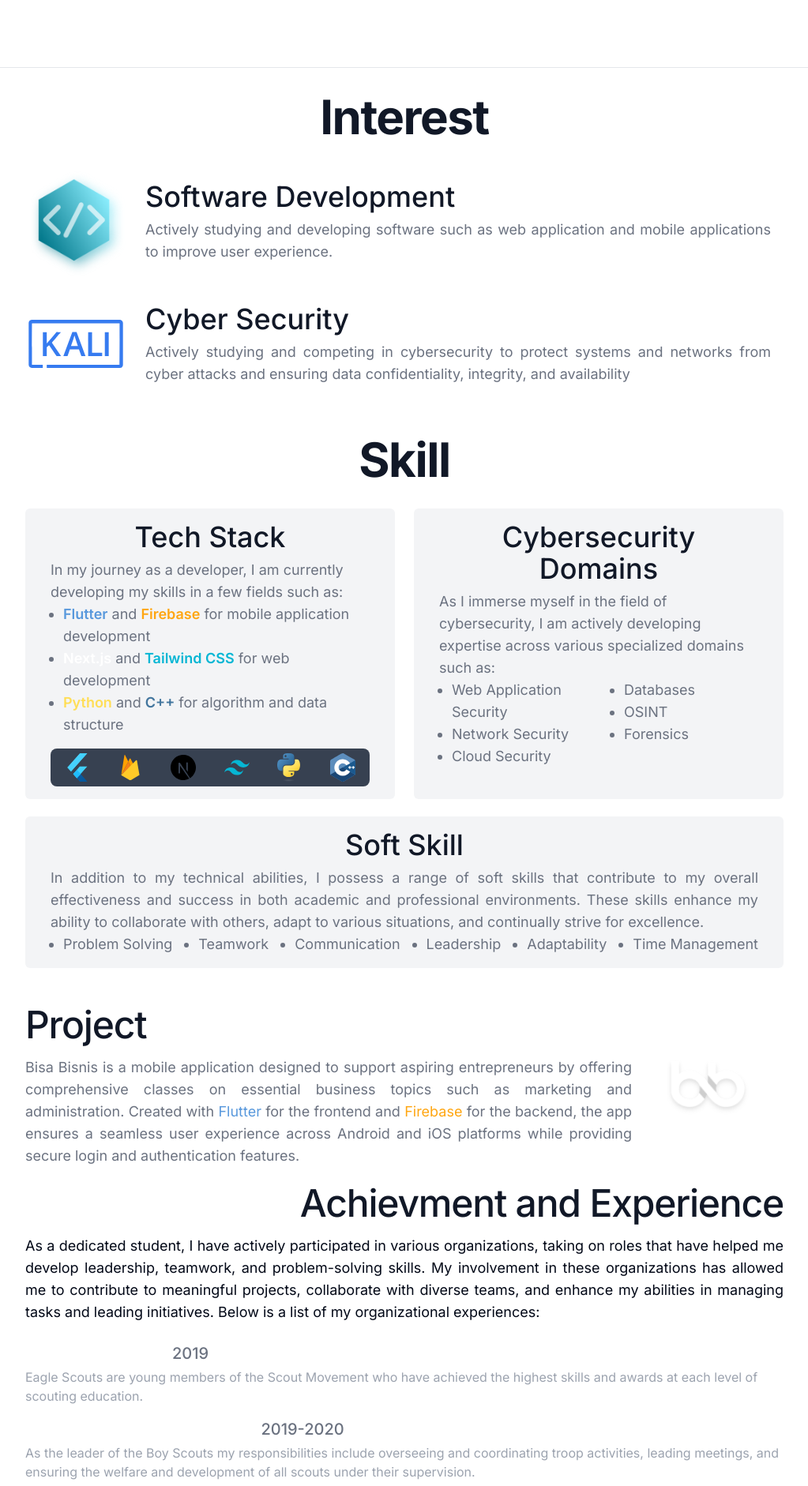
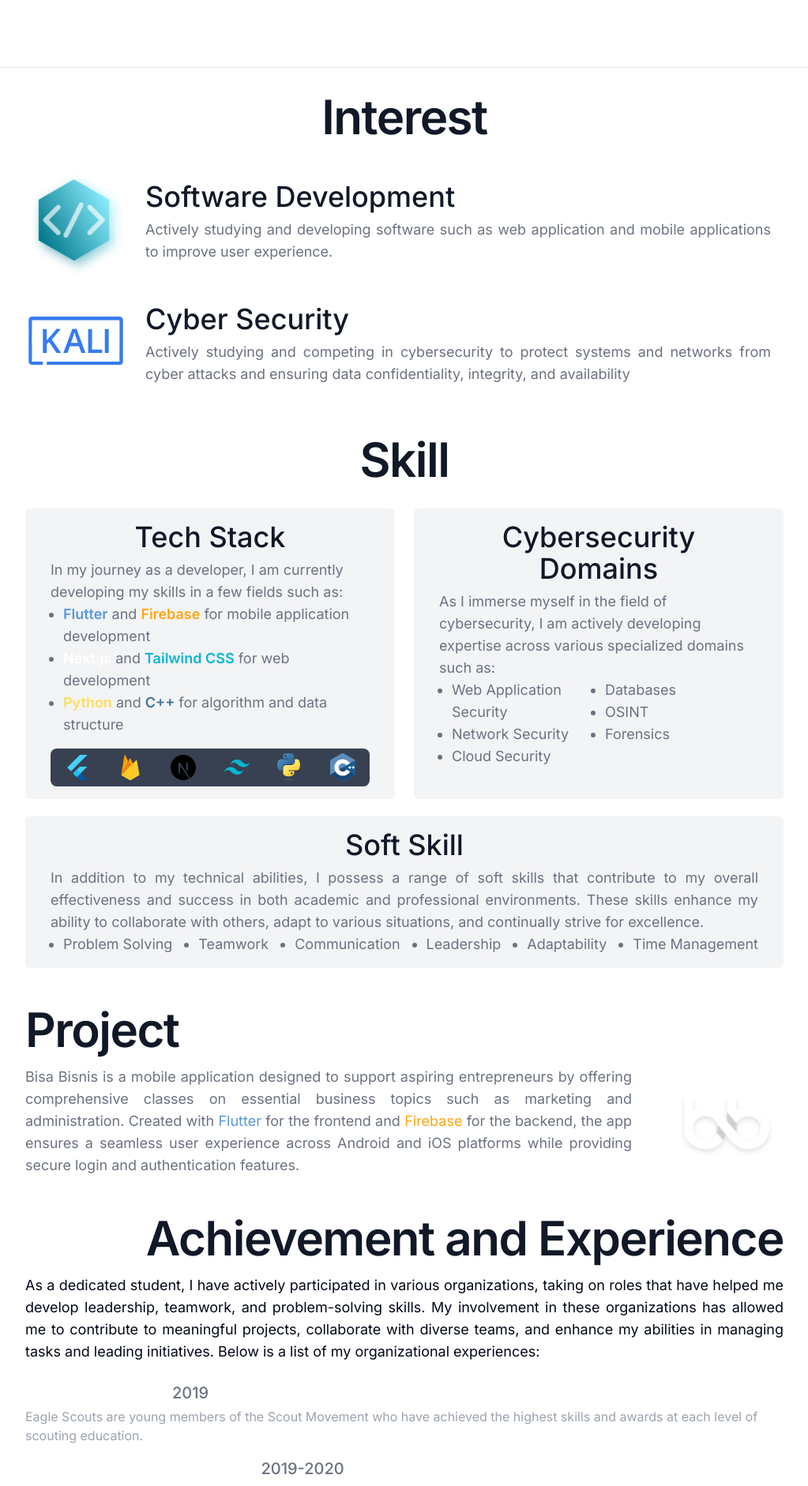
Before and after one commit to hhansl/SE-SPARTA-2023, a Next.js app: page / in a window 1280 px wide. Shown: the part 267-2149 px from the top of the page at 79% size, without its empty margins (128-1151 px from the left). Built offline with nearby package versions, Linux system fonts and the light colour scheme.

Commit message:
feat fully responsive

```diff
--- a/app/page.tsx
+++ b/app/page.tsx
@@ -17,37 +17,37 @@ const Home = () => {
     AOS.init();
   }, []);
   return (
-    <main className="dark:bg-gray-900">
+    <main className="dark:bg-gray-900 overflow-hidden">
       <div className="flex flex-col lg:flex-row justify-center font-sans space-x-10 p-8" >
-        <div className="relative rounded-lg w-64 h-72 overflow-hidden mx-auto lg:mx-0" data-aos="fade right">
+        <div className="relative rounded-lg w-64 h-72 overflow-hidden mb-4 lg:mb-0 mx-auto lg:mx-0" data-aos="fade right">
           <img  src="/ahsan.jpg" className="object-cover transform translate-x-4 -translate-y-24 scale-125"  alt="foto diri" />
         </div>
-        <div className="flex flex-col text-center justify-center max-w-2xl">
+        <div className="flex flex-col items-center lg:items-start justify-center max-w-2xl">
           <h1 className="mb-2 mr-4 text-xl font-bold leading-none tracking-tight text-gray-900 md:text-2xl lg:text-3xl bg-gradient-to-br from-white to-[#86adfc] inline-block text-transparent bg-clip-text text-left" data-aos="fade-left">Hello I'm</h1>
           <h3 className="mb-3 text-3xl font-bold leading-none tracking-tight text-gray-900 md:text-5xl lg:text-6xl bg-gradient-to-br from-white to-[#86adfc] inline-block text-transparent bg-clip-text text-left" data-aos="fade-left">Ahsan Malik Al Farisi</h3>
-          <p className="mb-4 text-lg text-gray-500 text-wrap text-justify md:text-xl lg:text-lg dark:text-gray-400" data-aos="fade-left">An undergraduate ITB Informatics Engineering student and currently diving into software development and cybersecurity, eager to master the latest tech and security solutions. My goal is to able make meaningful impact on society</p>
+          <p className="mb-4 mx-auto text-lg text-gray-500 text-wrap text-justify md:text-xl lg:text-lg dark:text-gray-400" data-aos="fade-left">An undergraduate ITB Informatics Engineering student and currently diving into software development and cybersecurity, eager to master the latest tech and security solutions. My goal is to able make meaningful impact on society</p>
         </div>
       </div>
 
-      <hr className="h-px mx-20 mb-4 bg-gray-200 border-0 dark:bg-gray-700"/>
+      <hr className="h-px mx-14 lg:mx-20 mb-4 bg-gray-200 border-0 dark:bg-gray-700"/>
 
-      <div className="flex flex-col items-center mx-40 space-y-4" data-aos="fade-up">
-        <h2 className="mb-4 mt-4 text-4xl font-bold leading-none tracking-tight text-gray-900 md:text-5xl lg:text-6xl dark:text-white">
+      <div className="flex flex-col items-center mx-16 lg:mx-40 space-y-4" >
+        <h2 className="mb-4 mt-4 text-4xl font-semibold leading-none tracking-tight text-gray-900 md:text-5xl lg:text-6xl dark:text-white" data-aos="fade-up">
           Interest
         </h2>
 
-        <div className="flex flex-row justify-center items-center space-x-2">
+        <div className="flex flex-col lg:flex-row justify-center items-center space-x-2" data-aos="fade-left">
           <img src="/coding.png" alt="Software Development" className="w-32" />
           <div className="flex flex-col max-w-4xl p-4 ms-auto">
-            <h3 className="mb-2 text-2xl lg:text-4xl font-medium text-gray-900 dark:text-white">Software Development</h3>
+            <h3 className="mb-2 text-lg md:text-2xl lg:text-4xl font-medium text-gray-900 dark:text-white">Software Development</h3>
             <p className="text-lg text-gray-500 dark:text-gray-400 text-justify">Actively studying and developing software such as web application and mobile applications to improve user experience.</p>
           </div>
         </div>
 
-        <div className="flex flex-row justify-center items-center space-x-2">
-          <img src="/kali-2.svg" alt="Kali Linux" className="w-32" />
+        <div className="flex flex-col lg:flex-row justify-center items-center space-x-2" data-aos="fade-left">
+          <img src="/kali-2.svg" alt="Kali Linux" className="w-32 mb-2" />
           <div className="flex flex-col max-w-4xl p-4 ms-auto">
-            <h3 className="mb-2 text-2xl lg:text-4xl font-medium text-gray-900 dark:text-white">Cyber Security</h3>
+            <h3 className="mb-2 text-xl md:text-2xl lg:text-4xl font-medium text-gray-900 dark:text-white">Cyber Security</h3>
             <p className="text-lg text-gray-500 dark:text-gray-400 text-justify">Actively studying and competing in cybersecurity to protect systems and networks from cyber attacks and ensuring data confidentiality, integrity, and availability</p>
           </div>
         </div>
@@ -55,38 +55,38 @@ const Home = () => {
       </div>
 
       <div className="mt-8 flex flex-col items-center space-y-4" data-aos="fade-up">
-        <h2 className="mb-4 mt-4 text-4xl font-bold leading-none tracking-tight text-gray-900 md:text-5xl lg:text-6xl dark:text-white">
+        <h2 className="mb-4 mt-4 text-4xl font-semibold leading-none tracking-tight text-gray-900 md:text-5xl lg:text-6xl dark:text-white">
           Skill
         </h2>
 
-        <div className="flex flex-row mx-40 space-x-6">
-          <div className="flex flex-col w-full py-4 px-8 ms-auto bg-gray-100 rounded-md dark:bg-gray-800">
+        <div className="grid grid-cols-1 lg:grid-cols-2 mx-16 lg:mx-40 gap-6">
+          <div className="flex flex-col w-full py-4 px-8 bg-gray-100 rounded-md dark:bg-gray-800">
             <h3 className="mb-2 text-2xl lg:text-4xl text-center font-medium text-gray-900 dark:text-white">Tech Stack</h3>
             <p className="text-lg text-gray-500 dark:text-gray-400">In my journey as a developer, I am currently developing my skills in a few fields such as:</p>
-              <ul className=" list-disc text-lg text-start ml-4 text-gray-500 dark:text-gray-400">
-                <li><span className=" text-[#5898dc] font-semibold">Flutter</span> and <span className="text-[#FFA611] font-semibold">Firebase</span> for mobile application development</li>
-                <li><span className=" text-white font-semibold">Next.js</span> and <span className="text-[#06b6d4] font-semibold">Tailwind CSS</span> for web development</li>
-                <li><span className=" text-[#ffde57] font-semibold">Python</span> and <span className=" text-[#43769e] font-semibold">C++</span> for algorithm and data structure</li>
+            <ul className="list-disc text-lg text-start ml-4 text-gray-500 dark:text-gray-400">
+              <li><span className="text-[#5898dc] font-semibold">Flutter</span> and <span className="text-[#FFA611] font-semibold">Firebase</span> for mobile application development</li>
+              <li><span className="text-white font-semibold">Next.js</span> and <span className="text-[#06b6d4] font-semibold">Tailwind CSS</span> for web development</li>
+              <li><span className="text-[#ffde57] font-semibold">Python</span> and <span className="text-[#43769e] font-semibold">C++</span> for algorithm and data structure</li>
             </ul>
             <div className="flex flex-row py-1.5 mt-4 bg-gray-700 rounded-lg">
-                <img src="/icon/flutterio-icon.svg" alt="tech stack" className="w-8 mx-auto" />
-                <img src="/icon/firebase-icon.svg" alt="tech stack" className="w-8 mx-auto" />
-                <img src="/icon/next-js.svg" alt="tech stack" className="w-8 mx-auto" />
-                <img src="/icon/tailwind-css-2.svg" alt="tech stack" className="w-8 mx-auto" />
-                <img src="/icon/Python-logo-notext.svg" alt="tech stack" className="w-8 mx-auto" />
-                <img src="/icon/c.svg" alt="tech stack" className="w-8 mx-auto" />
+              <img src="/icon/flutterio-icon.svg" alt="tech stack" className="w-6 lg:w-8 my-auto mx-auto" data-aos="fade-up" data-aos-easing="ease-out" data-aos-duration="400" />
+              <img src="/icon/firebase-icon.svg" alt="tech stack" className="w-6 lg:w-8 my-auto mx-auto" data-aos="fade-up" data-aos-easing="ease-out" data-aos-duration="450" />
+              <img src="/icon/next-js.svg" alt="tech stack" className="w-6 lg:w-8 my-auto mx-auto" data-aos="fade-up" data-aos-easing="ease-out" data-aos-duration="500"/>
+              <img src="/icon/tailwind-css-2.svg" alt="tech stack" className="w-6 lg:w-8 my-auto mx-auto" data-aos="fade-up" data-aos-easing="ease-out" data-aos-duration="550"/>
+              <img src="/icon/Python-logo-notext.svg" alt="tech stack" className="w-6 lg:w-8 my-auto mx-auto" data-aos="fade-up" data-aos-easing="ease-out" data-aos-duration="600"/>
+              <img src="/icon/c.svg" alt="tech stack" className="w-6 lg:w-8 my-auto mx-auto" data-aos="fade-up" data-aos-easing="ease-out" data-aos-duration="650"/>
             </div>
           </div>
           <div className="flex flex-col w-full py-4 px-8 bg-gray-100 rounded-md dark:bg-gray-800">
-              <h3 className="mb-2 text-2xl lg:text-4xl font-medium text-center text-gray-900 dark:text-white">Cybersecurity Domains</h3>
+            <h3 className="mb-2 text-xl md:text-2xl lg:text-4xl font-medium text-center text-gray-900 dark:text-white">Cybersecurity Domains</h3>
             <p className="text-lg text-gray-500 dark:text-gray-400">As I immerse myself in the field of cybersecurity, I am actively developing expertise across various specialized domains such as:</p>
-              <div className="flex flex-row space-x-4">
-                <ul className=" list-disc text-lg text-start ml-4 w-1/2 text-gray-500 dark:text-gray-400">
+            <div className="grid md:grid-cols-1 lg:grid-cols-2 lg:gap-4">
+              <ul className="list-disc text-lg text-start ml-4 text-gray-500 dark:text-gray-400">
                 <li>Web Application Security</li>
                 <li>Network Security</li>
                 <li>Cloud Security</li>
               </ul>
-                <ul className=" list-disc text-lg text-start text-gray-500 dark:text-gray-400">
+              <ul className="list-disc text-lg ml-4 lg:ml-0 text-start text-gray-500 dark:text-gray-400">
                 <li>Databases</li>
                 <li>OSINT</li>
                 <li>Forensics</li>
@@ -95,7 +95,7 @@ const Home = () => {
           </div>
         </div>
 
-        <div className="flex flex-col justify-center mx-40 pt-1.5">
+        <div className="flex flex-col justify-center mx-16 lg:mx-40 pt-1.5">
           <div className="flex flex-col py-4 px-8 w-full h-ma bg-gray-100 rounded-md dark:bg-gray-800">
             <h3 className="mb-2 text-2xl lg:text-4xl font-medium text-center text-gray-900 dark:text-white">Soft Skill</h3>
               <p className="text-lg text-justify text-gray-500 dark:text-gray-400 ">In addition to my technical abilities, I possess a range of soft skills that contribute to my overall effectiveness and success in both academic and professional environments. These skills enhance my ability to collaborate with others, adapt to various situations, and continually strive for excellence.</p>
@@ -111,57 +111,59 @@ const Home = () => {
         </div>
       </div>
 
-      <div className="flex flex-row mt-8 px-40 justify-between ">
-        <div className="flex flex-col w-4/5">
-          <h2 className="mb-4 mt-4 text-4xl font-medium leading-none tracking-tight text-gray-900 md:text-4xl lg:text-5xl dark:text-white">Project</h2>
-          <p className="text-lg text-gray-500 dark:text-gray-400 text-justify">Bisa Bisnis is a mobile application designed to support aspiring entrepreneurs by offering comprehensive classes on essential business topics such as marketing and administration. Created with <span className=" text-[#5898dc]">Flutter</span> for the frontend and <span className="text-[#FFA611]">Firebase</span> for the backend, the app ensures a seamless user experience across Android and iOS platforms while providing secure login and authentication features. </p>
-        </div>
-        <a href="https://github.com/ahsuunn/bisabisnis" className="my-auto lg:my-20 mx-auto">
-          <img src="/bb/logo_bb.png" alt="Bisa Bisnis Logo" className="w-16 lg:w-24 drop-shadow-md" />
+      <div className="flex flex-col my-8 px-16 lg:px-40" data-aos="fade-left">
+        <h2 className="mb-4 mt-4 text-4xl font-semibold text-start leading-none tracking-tight text-gray-900 md:text-4xl lg:text-6xl dark:text-white">Project</h2>
+          <div className="flex flex-col lg:flex-row items-center gap-8 lg:gap-16">
+            <p className="text-lg text-gray-500 dark:text-gray-400 text-justify lg:w-4/5">
+              Bisa Bisnis is a mobile application designed to support aspiring entrepreneurs by offering comprehensive classes on essential business topics such as marketing and administration. Created with <span className="text-[#5898dc]">Flutter</span> for the frontend and <span className="text-[#FFA611]">Firebase</span> for the backend, the app ensures a seamless user experience across Android and iOS platforms while providing secure login and authentication features.
+            </p>
+            <a href="https://github.com/ahsuunn/bisabisnis" className="">
+              <img src="/bb/logo_bb.png" alt="Bisa Bisnis Logo" className="w-22 lg:w-28 drop-shadow-md" />
             </a>
           </div>
+      </div>
 
-      <div className="flex flex-col mx-40 ">
-        <h2 className="mb-4 mt-4 text-4xl font-medium text-end leading-none tracking-tight text-gray-900 md:text-4xl lg:text-5xl dark:text-white">Achievment and Experience</h2>
-        <p className="dark:text-gray-400 lg:text-lg text-justify">As a dedicated student, I have actively participated in various organizations, taking on roles that have helped me develop leadership, teamwork, and problem-solving skills. My involvement in these organizations has allowed me to contribute to meaningful projects, collaborate with diverse teams, and enhance my abilities in managing tasks and leading initiatives. Below is a list of my organizational experiences:</p>
+      <div className="flex flex-col mt-6 lg:mt-0 mx-16 lg:mx-40" data-aos="fade-left">
+        <h2 className="mb-4 mt-4 text-4xl font-semibold text-end leading-none tracking-tight text-gray-900 md:text-4xl lg:text-6xl dark:text-white" data-aos="fade-right">Achievement and Experience</h2>
+        <p className="dark:text-gray-400 lg:text-lg text-justify" data-aos="fade-right">As a dedicated student, I have actively participated in various organizations, taking on roles that have helped me develop leadership, teamwork, and problem-solving skills. My involvement in these organizations has allowed me to contribute to meaningful projects, collaborate with diverse teams, and enhance my abilities in managing tasks and leading initiatives. Below is a list of my organizational experiences:</p>
 
-        <div className="flex flex-row mt-2 pt-2 pb-1 space-x-4 my-auto place-items-end">
-          <h3 className="text-2xl lg:text-3xl text-white font-medium">Eagle Scout</h3>
+        <div className="flex flex-wrap mt-2 pt-2 pb-1 my-auto place-items-end">
+          <h3 className="text-2xl lg:text-3xl text-white font-medium mr-4">Eagle Scout</h3>
           <p className="text-lg lg:text-xl text-gray-500 font-medium dark:text-gray-400">2019</p>
         </div>
           <p className="text-gray-400">Eagle Scouts are young members of the Scout Movement who have achieved the highest skills and awards at each level of scouting education.</p>
 
-        <div className="flex flex-row pt-2 pb-1 space-x-4 my-auto place-items-end">
-          <h3 className="text-2xl lg:text-3xl text-white font-medium">Scout Troop Leader</h3>
+        <div className="flex flex-wrap pt-2 pb-1 my-auto place-items-end">
+          <h3 className="text-2xl lg:text-3xl text-white font-medium mr-4">Scout Troop Leader</h3>
           <p className="text-lg lg:text-xl text-gray-500 font-medium dark:text-gray-400">2019-2020</p>
         </div>
           <p className="text-gray-400">As the leader of the Boy Scouts my responsibilities include overseeing and coordinating troop activities, leading meetings, and ensuring the welfare and development of all scouts under their supervision.</p>
 
-        <div className="flex flex-row pt-2 pb-1 space-x-4 my-auto place-items-end">
-          <h3 className="text-2xl lg:text-3xl text-white font-medium">Chairman of the Student Representative Counsil</h3>
+        <div className="flex flex-wrap pt-2 pb-1 my-auto place-items-end">
+          <h3 className="text-2xl lg:text-3xl mr-4 text-white font-medium">Chairman of the Student Representative Counsil</h3>
           <p className="text-lg lg:text-xl text-gray-500 font-medium dark:text-gray-400">2022-2023</p>
         </div>
           <p className="text-gray-400">As the Chairman of the Student Representative Council (MPK), my primary responsibilities include leading and managing the council to ensure effective student representation and governance.</p>
 
-        <div className="flex flex-row pt-2 pb-1 space-x-4 my-auto place-items-end">
-          <h3 className="text-2xl lg:text-3xl text-white font-medium">Competition Staff on Sandbox by IEEE ITB SB</h3>
+        <div className="flex flex-wrap pt-2 pb-1 my-auto place-items-end">
+          <h3 className="text-2xl lg:text-3xl text-white font-medium mr-4">Competition Staff on Sandbox by IEEE ITB SB</h3>
           <p className="text-lg lg:text-xl text-gray-500 font-medium dark:text-gray-400">2023-2024</p>
         </div>
           <p className="text-gray-400">As a competition staff my responsibilities include designing a fair scoring system and coordinating with the judges on how to score the participants works.</p>
 
-        <div className="flex flex-row pt-2 pb-1 space-x-4 my-auto place-items-end">
-          <h3 className="text-2xl lg:text-3xl text-white font-medium">Event Staff on IMPACT 4.0 ITB</h3>
+        <div className="flex flex-wrap pt-2 pb-1 my-auto place-items-end">
+          <h3 className="text-2xl lg:text-3xl text-white font-medium mr-4">Event Staff on IMPACT 4.0 ITB</h3>
           <p className="text-lg lg:text-xl text-gray-500 font-medium dark:text-gray-400">2023-2024</p>
         </div>
           <p className="text-gray-400">As an event staff my job is to plan the schedule of the competition especially at the final stage.</p>
       </div>
 
-      <hr className="h-px mx-20 my-12 bg-gray-200 border-0 dark:bg-gray-700"/>
+      <hr className="h-px mx-14 lg:mx-20 my-12 bg-gray-200 border-0 dark:bg-gray-700"/>
 
-      <div className="flex flex-col items-center">
+      <div className="flex flex-col mx-12 items-center" data-aos="fade-up">
         <h2 className="mb-4 text-4xl font-medium text-end leading-none tracking-tight text-gray-900 md:text-4xl lg:text-5xl dark:text-white">Contact</h2>
-        <p className="text-lg lg:text-xl text-gray-500 dark:text-gray-400">Feel free to reach out to me through the following channels!</p>
-        <div className="flex flex-row space-x-5 p-4 items-center">
+        <p className="text-lg lg:text-xl text-gray-500 text-center dark:text-gray-400">Feel free to reach out to me through the following channels!</p>
+        <div className="flex flex-row space-x-5 p-4 mb-6 items-center">
             <a href="mailto:themalique1910@gmail.com" className="flex flex-row items-center text-white translate-y-0.5">
               <svg  xmlns="http://www.w3.org/2000/svg"  width="38"  height="38"  viewBox="0 0 24 24"  fill="none"  stroke="currentColor"  stroke-width="2"  stroke-linecap="round"  stroke-linejoin="round"  className="icon icon-tabler icons-tabler-outline icon-tabler-mail"><path stroke="none" d="M0 0h24v24H0z" fill="none"/><path d="M3 7a2 2 0 0 1 2 -2h14a2 2 0 0 1 2 2v10a2 2 0 0 1 -2 2h-14a2 2 0 0 1 -2 -2v-10z" /><path d="M3 7l9 6l9 -6" /></svg>
             </a>
```
Lines whose indentation alone changed are shown as unchanged.
